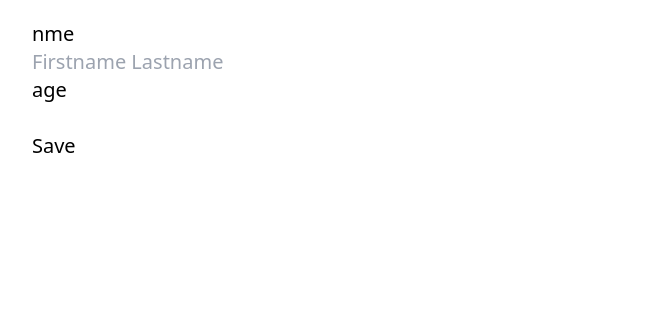
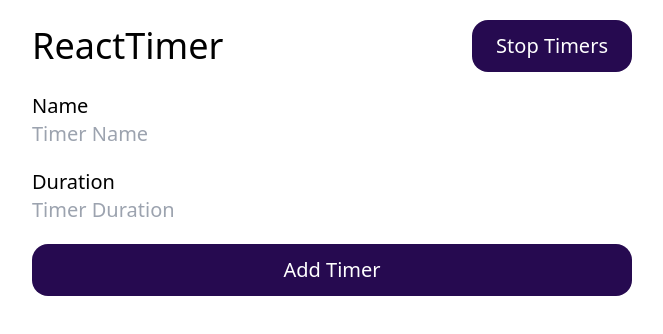
Before and after one commit to kaihenthorniwane/adv-components-tsx, a Next.js app: page / in a window 1280 px wide. Shown: the top 334 px of the page, without its empty margins (308-971 px from the left). Built offline with nearby package versions, Linux system fonts and the light colour scheme.

Commit message:
Update main page and reorder components

```diff
--- a/src/app/page.tsx
+++ b/src/app/page.tsx
@@ -1,39 +1,26 @@
 "use client";
 
-import Button from "@/components/Button";
-import Container from "@/components/Container";
-import Form from "@/components/Form";
-import Input from "@/components/Input";
+import AddTimer from "@/components/AddTimer";
+import Header from "@/components/Header";
+import Timers from "@/components/Timers";
+import Form, { FormAPI } from "@/components/UI/Form";
 import { useRef } from "react";
 
 export default function Home() {
+  const customFormElement = useRef<FormAPI>(null);
+
   function handleSave(data: unknown) {
     const extractedData = data as { name: string; age: string };
     console.log(extractedData);
+    customFormElement.current?.clear();
   }
 
   return (
     <main className="flex flex-col items-center">
-      <div className="flex flex-col w-full max-w-screen-sm p-5">
-        {/* <Button mode="anchor" href="https://www.google.com">
-          Link
-        </Button>
-        <Button
-          mode="button"
-          className="bg-gray-800 rounded-2xl p-5 text-white"
-        >
-          This is button
-        </Button>
-        <Container as={Button}>Text</Container> */}
-        <Form onSave={handleSave}>
-          <Input
-            label={"nme"}
-            id={"Your Name"}
-            placeholder={"Firstname Lastname"}
-          />
-          <Input label={"age"} id={"Your Age"} type={"number"} />
-          <Button mode="button">Save</Button>
-        </Form>
+      <div className="flex flex-col w-full max-w-screen-sm p-5  gap-5">
+        <Header />
+        <AddTimer />
+        <Timers />
       </div>
     </main>
   );
--- /dev/null
+++ b/src/components/AddTimer.tsx
@@ -0,0 +1,30 @@
+import Input from "./UI/Input";
+import { useRef } from "react";
+import Form, { FormAPI } from "./UI/Form";
+import Button from "./UI/Button";
+
+export default function AddTimer() {
+  const form = useRef<FormAPI>(null);
+  function handleSaveTimer(data: unknown) {
+    const extractedData = data as { name: string; duration: string };
+    console.log(extractedData);
+    form.current?.clear();
+  }
+  return (
+    <Form
+      onSave={handleSaveTimer}
+      ref={form}
+      id="add-timer"
+      className="flex flex-col gap-5"
+    >
+      <Input type="text" label="Name" id="name" placeholder="Timer Name" />
+      <Input
+        type="number"
+        label="Duration"
+        id="duration"
+        placeholder="Timer Duration"
+      />
+      <Button mode="button">Add Timer</Button>
+    </Form>
+  );
+}
--- /dev/null
+++ b/src/components/Header.tsx
@@ -0,0 +1,10 @@
+import Button from "./UI/Button";
+
+export default function Header() {
+  return (
+    <header className="flex justify-between items-center">
+      <h1 className="text-4xl">ReactTimer</h1>
+      <Button mode="button">Stop Timers</Button>
+    </header>
+  );
+}
--- /dev/null
+++ b/src/components/Timer.tsx
@@ -0,0 +1,9 @@
+import Container from "@/components/UI/Container";
+
+export default function Timer() {
+  return (
+    <Container as={"article"}>
+      <h2>TODO: Timer Name</h2>
+    </Container>
+  );
+}
--- /dev/null
+++ b/src/components/Timers.tsx
@@ -0,0 +1,3 @@
+export default function Timers() {
+  return <ul>{/* TODO ... */}</ul>;
+}
--- a/src/components/Button.tsx
+++ b/src/components/UI/Button.tsx
@@ -17,5 +17,12 @@ export default function Button(props: ButtonProps) {
   if (mode === "anchor") {
     return <a {...props}>{children}</a>;
   }
-  return <button {...props}>{children}</button>;
+  return (
+    <button
+      className="bg-[#260a50] text-white py-3 px-6 rounded-2xl"
+      {...props}
+    >
+      {children}
+    </button>
+  );
 }
--- a/src/components/Form.tsx
+++ b/src/components/UI/Form.tsx
@@ -1,11 +1,34 @@
-import { type FormEvent, type ComponentPropsWithoutRef, useRef } from "react";
+import {
+  type FormEvent,
+  type ComponentPropsWithoutRef,
+  useRef,
+  forwardRef,
+  useImperativeHandle,
+} from "react";
+
+export type FormAPI = {
+  clear: () => void;
+};
 
 type FormProps = {
   onSave: (data: unknown) => void;
 } & ComponentPropsWithoutRef<"form">;
 
-export default function Form({ onSave, children, ...otherProps }: FormProps) {
+const Form = forwardRef<FormAPI, FormProps>(function Form(
+  { onSave, children, ...otherProps },
+  ref
+) {
   const formElement = useRef<HTMLFormElement>(null);
+
+  useImperativeHandle(ref, () => {
+    const formAPI: FormAPI = {
+      clear() {
+        console.log("Clearing");
+        formElement.current?.reset();
+      },
+    };
+    return formAPI;
+  });
 
   function handleSubmit(event: FormEvent<HTMLFormElement>) {
     event.preventDefault();
@@ -19,4 +42,6 @@ export default function Form({ onSave, children, ...otherProps }: FormProps) {
       {children}
     </form>
   );
-}
+});
+
+export default Form;
```
Also changed, not shown: src/components/UI/Container.tsx (renamed from src/components/Container.tsx), src/components/UI/Input.tsx (renamed from src/components/Input.tsx).
